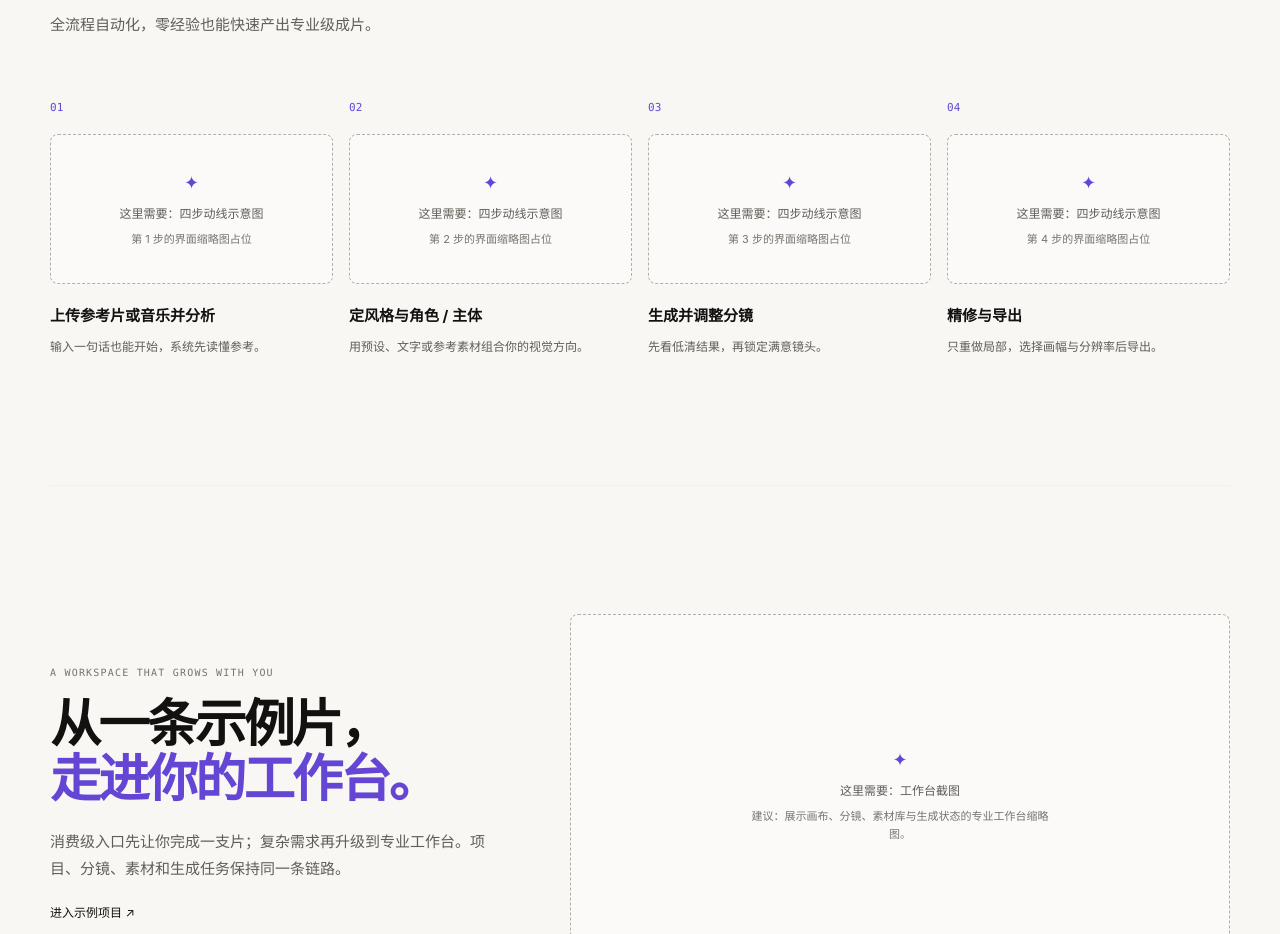
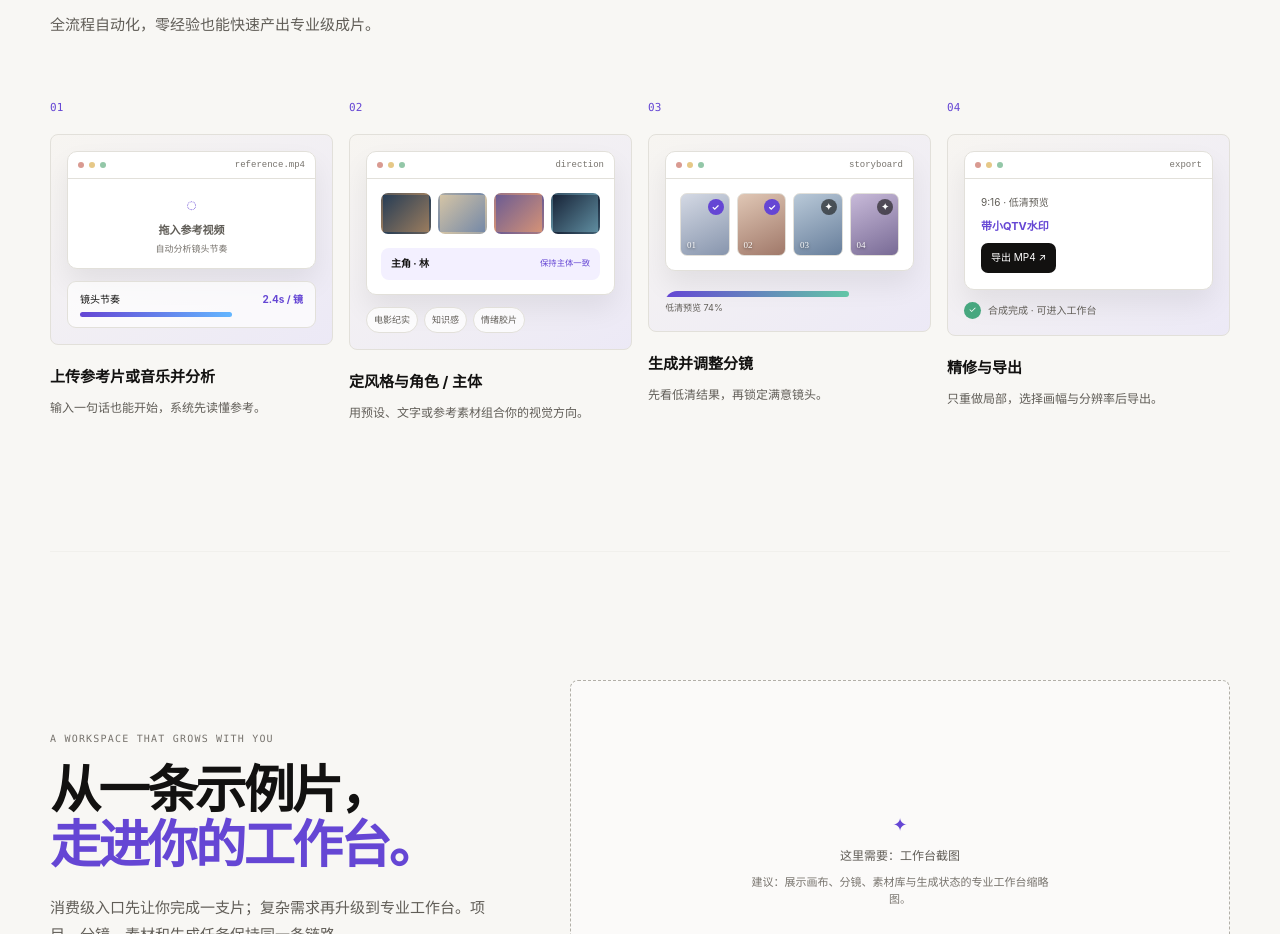
Before and after one commit to huangrunze168-sketch/replica-studio, a React (Vite) app in the folder apps/web/: page / in a window 1280 px wide. Shown: the part 3880-4814 px from the top of the page. Built offline with nearby package versions, Linux system fonts and the light colour scheme.

Commit message:
feat: 完善落地页四步流程视觉

```diff
--- a/apps/web/src/features/marketing/LandingPage.tsx
+++ b/apps/web/src/features/marketing/LandingPage.tsx
@@ -33,6 +33,52 @@ function Placeholder({ label, children }: { label: string; children?: ReactNode
   return <div className="media-placeholder" aria-label={`占位：${label}`}><span className="placeholder-icon">✦</span><b>这里需要：{label}</b>{children && <small>{children}</small>}</div>;
 }
 
+function WorkflowVisual({ index }: { index: number }) {
+  const labels = ['参考片分析', '风格与主体', '分镜与镜头', '精修导出'];
+  return (
+    <div className={`workflow-visual workflow-visual-${index}`} role="img" aria-label={`${labels[index]}界面缩略图`}>
+      {index === 0 && (
+        <>
+          <div className="mini-window">
+            <div className="mini-window-bar"><i /><i /><i /><span>reference.mp4</span></div>
+            <div className="mini-upload"><span>◌</span><b>拖入参考视频</b><small>自动分析镜头节奏</small></div>
+          </div>
+          <div className="mini-analysis"><span>镜头节奏</span><b>2.4s / 镜</b><i style={{ width: '68%' }} /></div>
+        </>
+      )}
+      {index === 1 && (
+        <>
+          <div className="mini-window">
+            <div className="mini-window-bar"><i /><i /><i /><span>direction</span></div>
+            <div className="mini-swatches"><span /><span /><span /><span /></div>
+            <div className="mini-subject"><b>主角 · 林</b><small>保持主体一致</small></div>
+          </div>
+          <div className="mini-tag-list"><span>电影纪实</span><span>知识感</span><span>情绪胶片</span></div>
+        </>
+      )}
+      {index === 2 && (
+        <>
+          <div className="mini-window">
+            <div className="mini-window-bar"><i /><i /><i /><span>storyboard</span></div>
+            <div className="mini-storyboard">
+              {[0, 1, 2, 3].map(frame => <div key={frame} className={frame < 2 ? 'is-locked' : ''}><span>0{frame + 1}</span><b>{frame < 2 ? '✓' : '✦'}</b></div>)}
+            </div>
+          </div>
+          <div className="mini-progress"><i style={{ width: '74%' }} /><small>低清预览 74%</small></div>
+        </>
+      )}
+      {index === 3 && (
+        <>
+          <div className="mini-window">
+            <div className="mini-window-bar"><i /><i /><i /><span>export</span></div>
+            <div className="mini-export"><span>9:16 · 低清预览</span><b>带小QTV水印</b><button type="button">导出 MP4 ↗</button></div>
+          </div>
+          <div className="mini-export-status"><span>✓</span> 合成完成 · 可进入工作台</div>
+        </>
+      )}
+    </div>
+  );
+}
 function SplitText({ text, accent = false }: { text: string; accent?: boolean }) {
   return <span className={accent ? 'split-text split-text-accent' : 'split-text'} aria-label={text}>{Array.from(text).map((character, index) => <span className="split-char" aria-hidden="true" style={{ '--char-index': index } as React.CSSProperties} key={`${character}-${index}`}>{character === ' ' ? '\u00a0' : character}</span>)}</span>;
 }
@@ -96,7 +142,7 @@ export function LandingPage() {
 
       <section className="evidence-band" id="evidence"><div className="section-shell"><Reveal><div className="section-intro light"><p className="overline">WHY TRUST IT</p><h2>先把能验证的事实说清楚。</h2><p>以下是目前已有的工程与链路证据，不把待验证的目标写成结果。</p></div><div className="evidence-grid"><div><strong>116</strong><span>条对标项已逐条核验</span></div><div><strong>93</strong><span>条已有实测结果</span></div><div><strong>1755</strong><span>个测试通过</span></div><div><strong>G0–G5</strong><span>人工闸门 · 未选帧时付费请求为 0</span></div></div><div className="evidence-note">真实付费生成链路已端到端跑通，并产出真实 mp4。数据条为静态事实展示，不使用前端计数动画。</div></Reveal></div></section>
 
-      <section className="section-shell section-block" id="workflow"><Reveal><div className="section-intro"><p className="overline">FROM REFERENCE TO FINAL CUT</p><h2>四步出一支片。</h2><p>全流程自动化，零经验也能快速产出专业级成片。</p></div><div className="workflow-grid">{['上传参考片或音乐并分析', '定风格与角色 / 主体', '生成并调整分镜', '精修与导出'].map((step, index) => <article className="workflow-step" key={step}><span>0{index + 1}</span><div className="step-visual"><Placeholder label="四步动线示意图" >第 {index + 1} 步的界面缩略图占位</Placeholder></div><h3>{step}</h3><p>{['输入一句话也能开始，系统先读懂参考。', '用预设、文字或参考素材组合你的视觉方向。', '先看低清结果，再锁定满意镜头。', '只重做局部，选择画幅与分辨率后导出。'][index]}</p></article>)}</div></Reveal></section>
+      <section className="section-shell section-block" id="workflow"><Reveal><div className="section-intro"><p className="overline">FROM REFERENCE TO FINAL CUT</p><h2>四步出一支片。</h2><p>全流程自动化，零经验也能快速产出专业级成片。</p></div><div className="workflow-grid">{['上传参考片或音乐并分析', '定风格与角色 / 主体', '生成并调整分镜', '精修与导出'].map((step, index) => <article className="workflow-step" key={step}><span>0{index + 1}</span><div className="step-visual"><WorkflowVisual index={index} /></div><h3>{step}</h3><p>{['输入一句话也能开始，系统先读懂参考。', '用预设、文字或参考素材组合你的视觉方向。', '先看低清结果，再锁定满意镜头。', '只重做局部，选择画幅与分辨率后导出。'][index]}</p></article>)}</div></Reveal></section>
 
       <section className="section-shell section-block proof-block"><Reveal><div className="proof-layout"><div className="proof-copy"><p className="overline">A WORKSPACE THAT GROWS WITH YOU</p><h2>从一条示例片，<br /><em>走进你的工作台。</em></h2><p>消费级入口先让你完成一支片；复杂需求再升级到专业工作台。项目、分镜、素材和生成任务保持同一条链路。</p><a className="text-link" href="/create">进入示例项目 ↗</a></div><Placeholder label="工作台截图">建议：展示画布、分镜、素材库与生成状态的专业工作台缩略图。</Placeholder></div></Reveal></section>
 
--- a/apps/web/src/marketing.css
+++ b/apps/web/src/marketing.css
@@ -92,3 +92,44 @@
 .demo-analysis b { color: var(--fg-brand); font-family: var(--font-mono); }
 .demo-actions { display: flex; justify-content: flex-end; gap: 10px; margin-top: 28px; }
 @media (max-width: 767px) { .demo-progress { grid-template-columns: repeat(2, 1fr); }.demo-screen { grid-template-columns: 1fr; }.demo-screen-arrow { transform: rotate(90deg); justify-self: center; }.demo-actions { flex-direction: column-reverse; }.demo-actions .button { justify-content: center; } }
+
+.workflow-visual { min-height: 176px; position: relative; display: grid; align-content: center; gap: var(--space-3); padding: var(--space-4); overflow: hidden; border: 1px solid var(--border-default); border-radius: var(--radius-md); background: linear-gradient(145deg, #f7f5f1, #ece9f6); }
+.mini-window { overflow: hidden; border: 1px solid var(--border-default); border-radius: 10px; background: var(--bg-surface); box-shadow: 0 14px 28px #12111012; }
+.mini-window-bar { display: flex; align-items: center; gap: 5px; padding: 8px 10px; border-bottom: 1px solid var(--border-default); color: var(--fg-subtle); font: 9px 'DM Mono', monospace; }
+.mini-window-bar i { width: 6px; height: 6px; border-radius: 50%; background: #d99a91; }
+.mini-window-bar i:nth-child(2) { background: #e6c887; }
+.mini-window-bar i:nth-child(3) { background: #93c7a8; }
+.mini-window-bar span { margin-left: auto; }
+.mini-upload { min-height: 74px; display: grid; place-items: center; align-content: center; gap: 3px; padding: 12px; color: var(--fg-muted); text-align: center; }
+.mini-upload span { color: var(--fg-brand); font-size: 18px; }
+.mini-upload b { font-size: 11px; }
+.mini-upload small { color: var(--fg-subtle); font-size: 9px; }
+.mini-analysis { display: grid; grid-template-columns: auto 1fr; gap: 5px 10px; align-items: center; padding: 10px 12px; border: 1px solid var(--border-default); border-radius: 9px; background: #ffffffb8; font-size: 10px; }
+.mini-analysis b { color: var(--fg-brand); text-align: right; }
+.mini-analysis i { grid-column: 1 / -1; height: 5px; border-radius: 999px; background: linear-gradient(90deg, var(--fg-brand), #63b6ff); }
+.mini-swatches { display: grid; grid-template-columns: repeat(4, 1fr); gap: 7px; padding: 14px; }
+.mini-swatches span { aspect-ratio: 1.2; border: 2px solid transparent; border-radius: 7px; background: linear-gradient(135deg, #273d55, #9a7c5e); }
+.mini-swatches span:nth-child(2) { background: linear-gradient(135deg, #d4c4a6, #7589a7); }
+.mini-swatches span:nth-child(3) { background: linear-gradient(135deg, #6d5c92, #d49277); }
+.mini-swatches span:nth-child(4) { background: linear-gradient(135deg, #182438, #5f8da0); }
+.mini-subject { display: flex; align-items: center; justify-content: space-between; gap: 8px; margin: 0 14px 14px; padding: 8px 10px; border-radius: 8px; background: #f3f0ff; color: var(--fg-default); font-size: 10px; }
+.mini-subject small { color: var(--fg-brand); }
+.mini-tag-list { display: flex; flex-wrap: wrap; gap: 6px; }
+.mini-tag-list span { padding: 5px 7px; border: 1px solid var(--border-default); border-radius: 999px; color: var(--fg-muted); background: #ffffffc7; font-size: 9px; }
+.mini-storyboard { display: grid; grid-template-columns: repeat(4, 1fr); gap: 7px; padding: 14px; }
+.mini-storyboard div { position: relative; aspect-ratio: .78; border: 1px solid var(--border-default); border-radius: 7px; background: linear-gradient(155deg, #d4d9e4, #8795ad); }
+.mini-storyboard div:nth-child(2) { background: linear-gradient(155deg, #e0c7b5, #a07869); }
+.mini-storyboard div:nth-child(3) { background: linear-gradient(155deg, #b9c9d8, #677e9b); }
+.mini-storyboard div:nth-child(4) { background: linear-gradient(155deg, #c8bad9, #786a95); }
+.mini-storyboard span { position: absolute; left: 6px; bottom: 5px; color: #fff; font: 9px 'DM Mono'; text-shadow: 0 1px 3px #0008; }
+.mini-storyboard b { position: absolute; top: 5px; right: 5px; display: grid; place-items: center; width: 16px; height: 16px; border-radius: 50%; color: #fff; background: #12111099; font-size: 9px; }
+.mini-storyboard .is-locked b { background: var(--fg-brand); }
+.mini-progress { display: grid; gap: 4px; }
+.mini-progress i { display: block; height: 6px; border-radius: 999px; background: linear-gradient(90deg, var(--fg-brand), #62c6a6); }
+.mini-progress small { color: var(--fg-muted); font-size: 9px; }
+.mini-export { display: grid; gap: 8px; padding: 16px; }
+.mini-export span { color: var(--fg-muted); font-size: 10px; }
+.mini-export b { color: var(--fg-brand); font-size: 11px; }
+.mini-export button { justify-self: start; padding: 7px 10px; border: 0; border-radius: 7px; color: #fff; background: var(--fg-default); font-size: 10px; cursor: pointer; }
+.mini-export-status { display: flex; align-items: center; gap: 7px; color: var(--fg-muted); font-size: 10px; }
+.mini-export-status span { display: grid; place-items: center; width: 17px; height: 17px; border-radius: 50%; color: #fff; background: #47a77f; font-size: 9px; }
```
